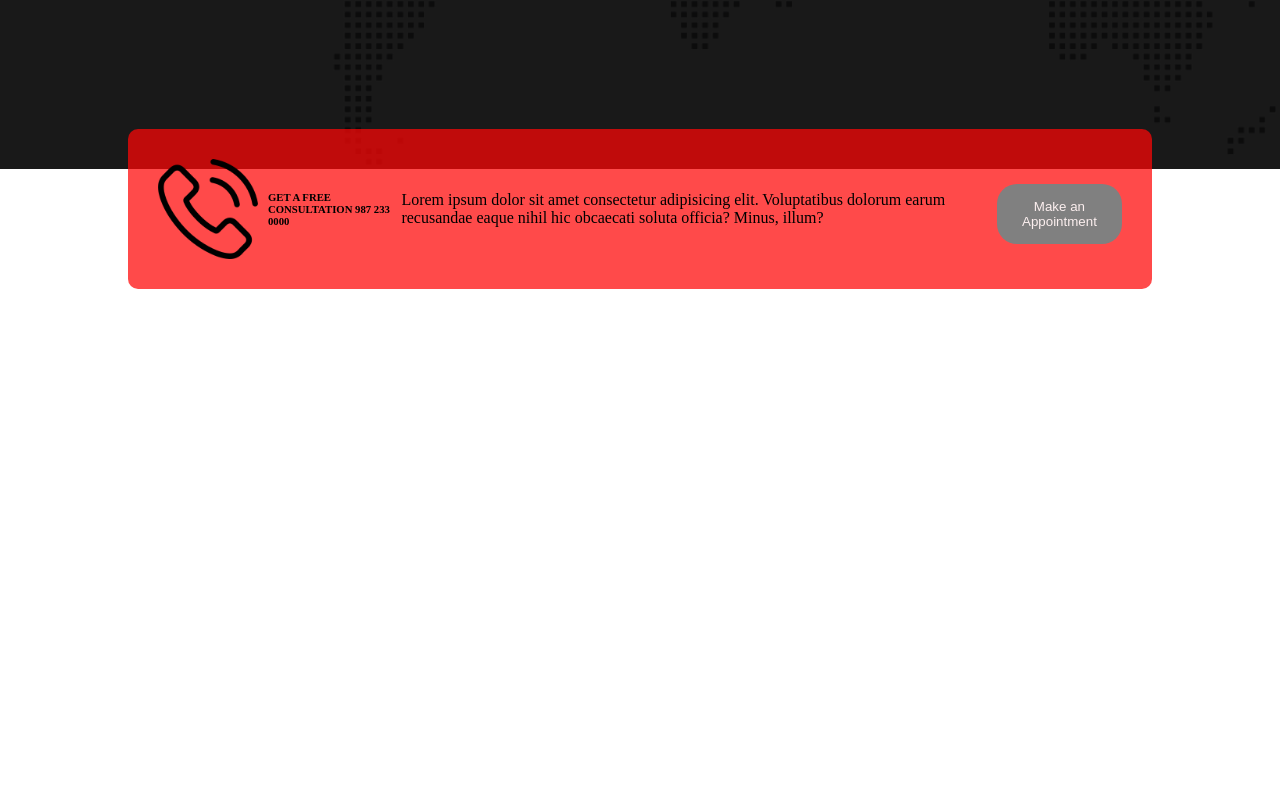
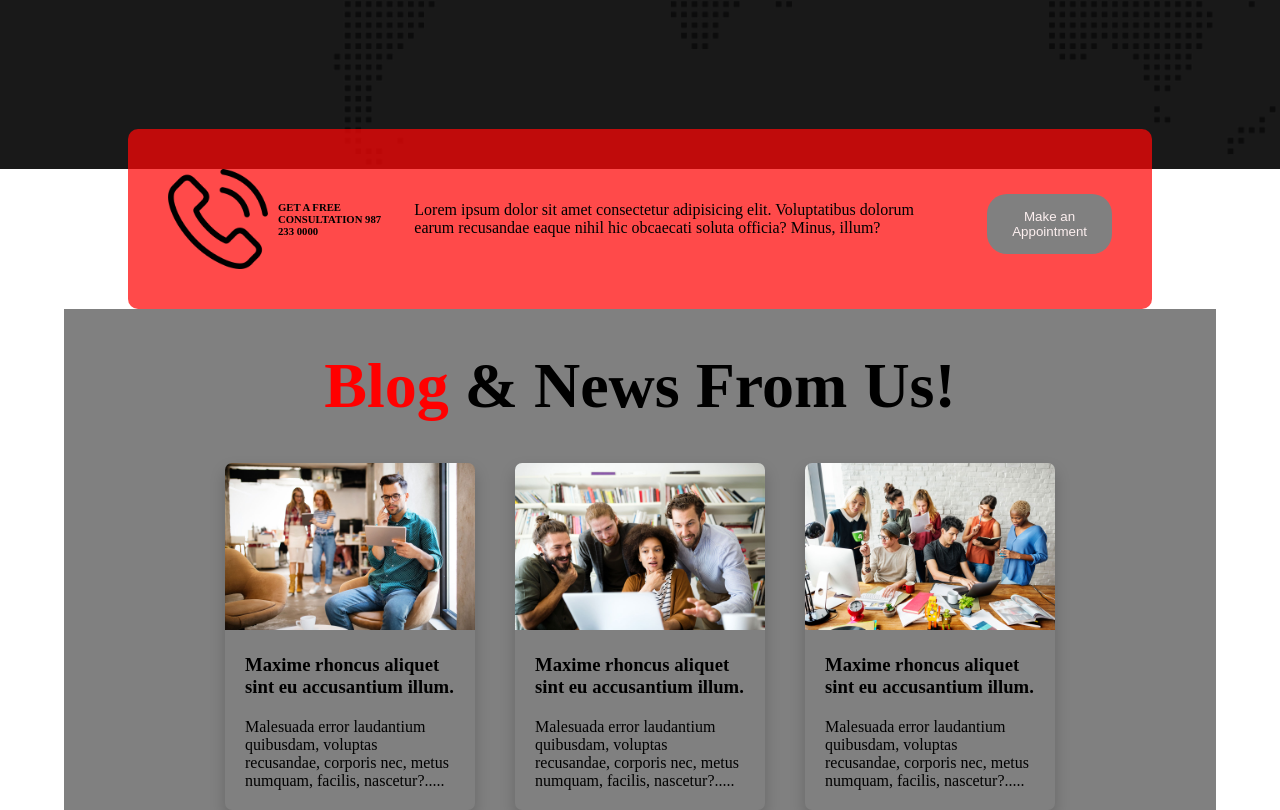
Before and after one commit to Jubair1996/Digital_Agency, a plain HTML site: page index.html in a window 1280 px wide. Shown: the part 1500-2310 px from the top of the page. Before the commit the page ends 1789 px from the top, so only its background shows below. Drawn offline with Linux system fonts and the light colour scheme.

Commit message:
blog section added

```diff
--- a/css/style.css
+++ b/css/style.css
@@ -100,8 +100,7 @@
   font-size: 20px;
   margin: 10px 0;
 }
-.order-list{
-
+.order-list {
 }
 .author {
   display: flex;
@@ -127,7 +126,7 @@
   background-color: #808080;
   margin-left: 20px;
 }
-.first-box{
+.first-box {
   display: flex;
   gap: 10px;
   align-items: center;
@@ -148,9 +147,9 @@
 }
 /* Service Styles Ends */
 /* Contact Styles Starts */
-.contact-section{
+.contact-section {
   background-color: rgba(255, 6, 6, 0.726);
-    padding: 30px;
+  padding: 40px;
   width: 80%;
   margin: auto;
   color: #000000;
@@ -160,7 +159,45 @@
   align-items: center;
   gap: 10px;
 }
-.contact-btn{
+.contact-btn {
   background-color: #808080;
 }
 /* Contact Styles Ends */
+/* Blog Styles starts */
+.blog-container {
+  background-color: #808080;
+  width: 90%;
+  margin: auto;
+}
+.blog-title {
+  font-size: 4rem;
+  color: #000000;
+  font-weight: bold;
+  padding: 40px 0;
+  text-align: center;
+}
+.title-color {
+  color: red;
+}
+.blog-card {
+  display: flex;
+  justify-content: center;
+  align-items: center;
+  gap: 40px;
+}
+.card {
+  width: 250px;
+  height: auto;
+  border-radius: 7px;
+  box-shadow: 0 8px 16px 0 rgba(0, 0, 0, 0.2);
+}
+.card img {
+  width: 100%;
+  border-radius: 7px 7px 0 0;
+}
+.card-text,
+h3,
+p {
+  padding: 10px;
+}
+/* Blog Styles Ends */
--- a/index.html
+++ b/index.html
@@ -115,6 +115,45 @@
         <button class="btn contact-btn">Make an Appointment</button>
       </section>
       <!-- Contact Section Ends -->
+      <!-- Blog Section Starts -->
+      <section class="blog-container">
+        <h1 class="blog-title">
+          <span class="title-color">Blog</span> & News From Us!
+        </h1>
+        <div class="blog-card">
+          <div class="card">
+            <img src="./asset/image/blog-1.jpg" alt="" />
+            <div class="card-text">
+              <h3>Maxime rhoncus aliquet sint eu accusantium illum.</h3>
+            <p>
+              Malesuada error laudantium quibusdam, voluptas recusandae,
+              corporis nec, metus numquam, facilis, nascetur?.....
+            </p>
+            </div>
+          </div>
+          <div class="card">
+            <img src="./asset/image/blog-2.jpg" alt="" />
+            <div class="card-text">
+              <h3>Maxime rhoncus aliquet sint eu accusantium illum.</h3>
+            <p>
+              Malesuada error laudantium quibusdam, voluptas recusandae,
+              corporis nec, metus numquam, facilis, nascetur?.....
+            </p>
+            </div>
+          </div>
+          <div class="card">
+            <img src="./asset/image/blog-3.jpg" alt="" />
+            <div class="card-text">
+              <h3>Maxime rhoncus aliquet sint eu accusantium illum.</h3>
+            <p>
+              Malesuada error laudantium quibusdam, voluptas recusandae,
+              corporis nec, metus numquam, facilis, nascetur?.....
+            </p>
+            </div>
+          </div>
+        </div>
+      </section>
+      <!-- Blog Section Ends -->
     </main>
   </body>
 </html>
```
Lines whose indentation alone changed are shown as unchanged.
